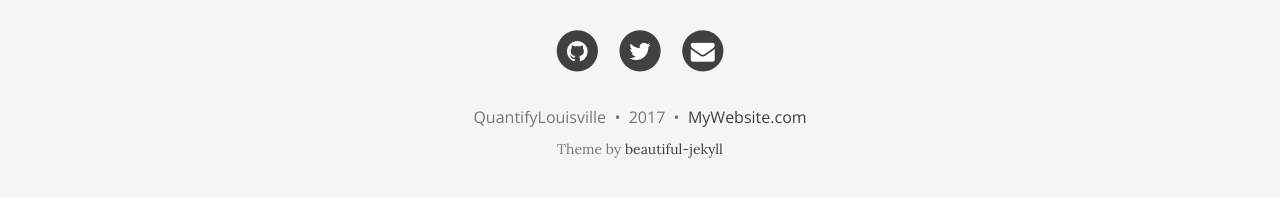
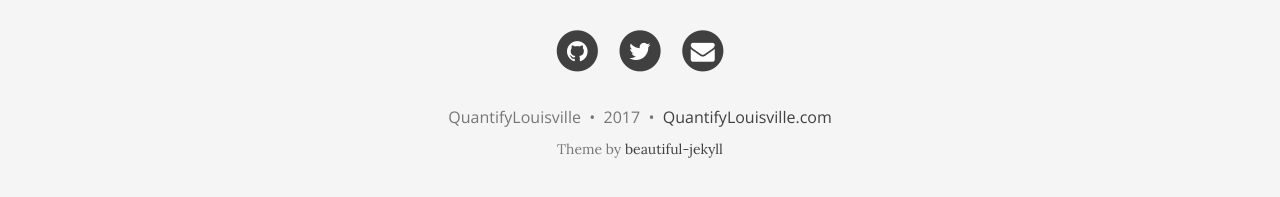
Before and after one commit to QuantifyLouisville/QuantifyLouisville.github.io, a Jekyll site: the page built from index.html, in a window 1280 px wide and 900 px high, scrolled down 589 px. Shown: the part 690-887 px from the top of the window. Built offline with Jekyll 4.4.1, drawn with Linux system fonts in a browser that asks for light colours; nearby versions of some CDN libraries; the list of posts is cut into pages by our own code; some of the changed lines change nothing that is shown.

Commit message:
Update _config.yml

```diff
--- a/_config.yml
+++ b/_config.yml
@@ -25,9 +25,9 @@
 navbar-links:
   About This: "about-this"
   Resources:
-    - Beautiful Jekyll: "http://deanattali.com/beautiful-jekyll/"
-    - Learn markdown: "http://www.markdowntutorial.com/"
-    - GitHub Pages: "https://pages.github.com/"
+    - Louisville Data Portal: "https://data.louisvilleky.gov/"
+    - Learn About R: "http://r4ds.had.co.nz/"
+    - Checkout Our Github: "https://github.com/quantifylouisville"
   # Author's home: "http://deanattali.com"
 
 # Image to show in the navigation bar - image must be a square (width = height)
@@ -45,10 +45,8 @@
 author:
   name: QuantifyLouisville
   email: "quantifylouisville@gmail.com"
-  github: yourname    # eg. daattali
-  twitter: yourname   # eg. daattali
-  reddit: yourname    # eg. daattali
-  google-plus: +yourname   # eg. +DeanAttali or 109424658772469020925
+  github: QuantifyLouisville    # eg. daattali
+  twitter: QuantifyLou   # eg. daattali
 
 # Select which links to show in the footer
 footer-links-active:
@@ -77,7 +75,7 @@
 
 # How to display the link to the website in the footer
 # Remove this if you don't want a link in the footer
-url-pretty: "MyWebsite.com"  # eg. "deanattali.com/beautiful-jekyll"
+url-pretty: "QuantifyLouisville.com"  # eg. "deanattali.com/beautiful-jekyll"
 
 # --- Misc --- #
 # Fill in your Disqus shortname (NOT the userid) if you want to support Disqus comments
```
